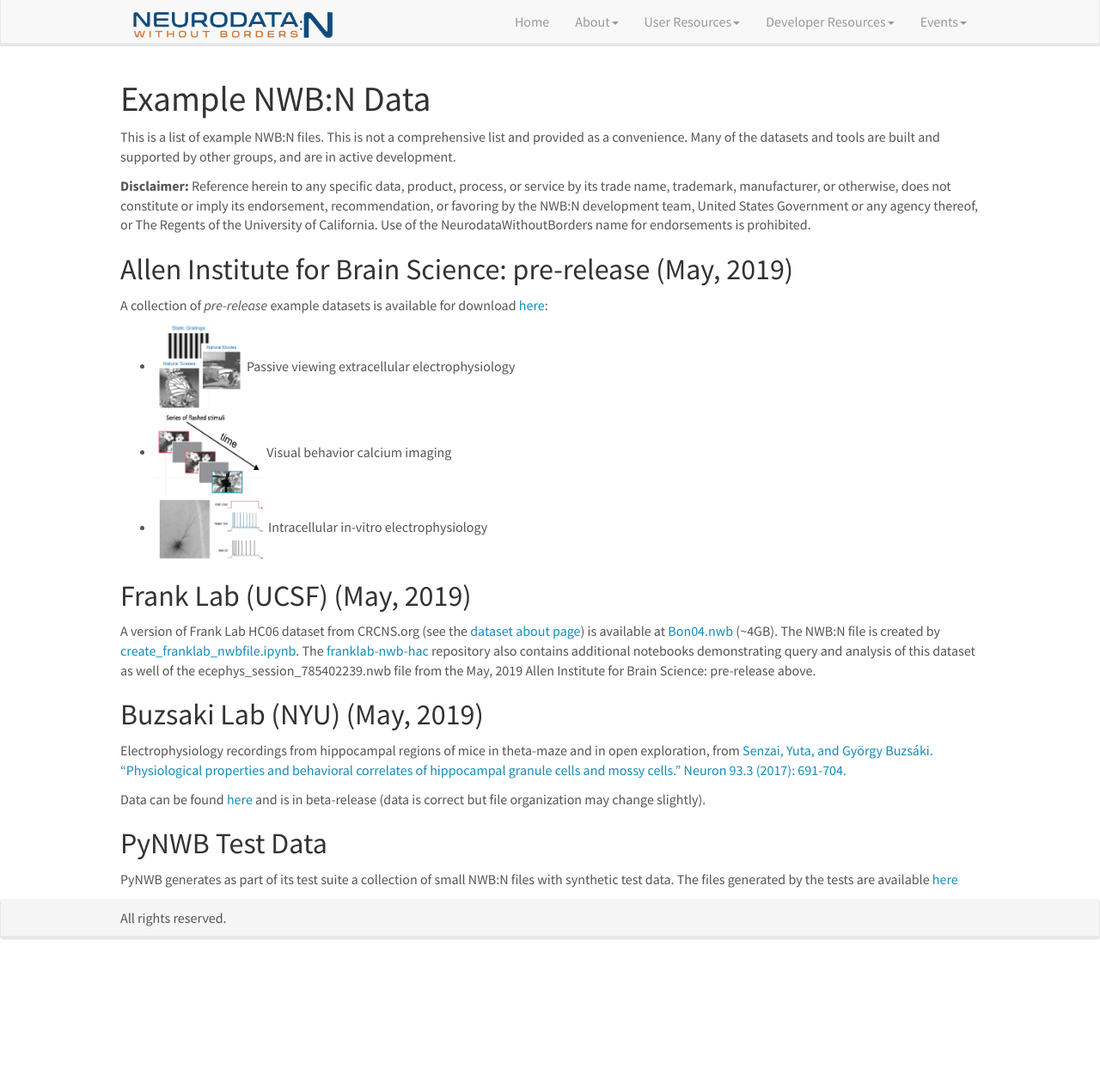
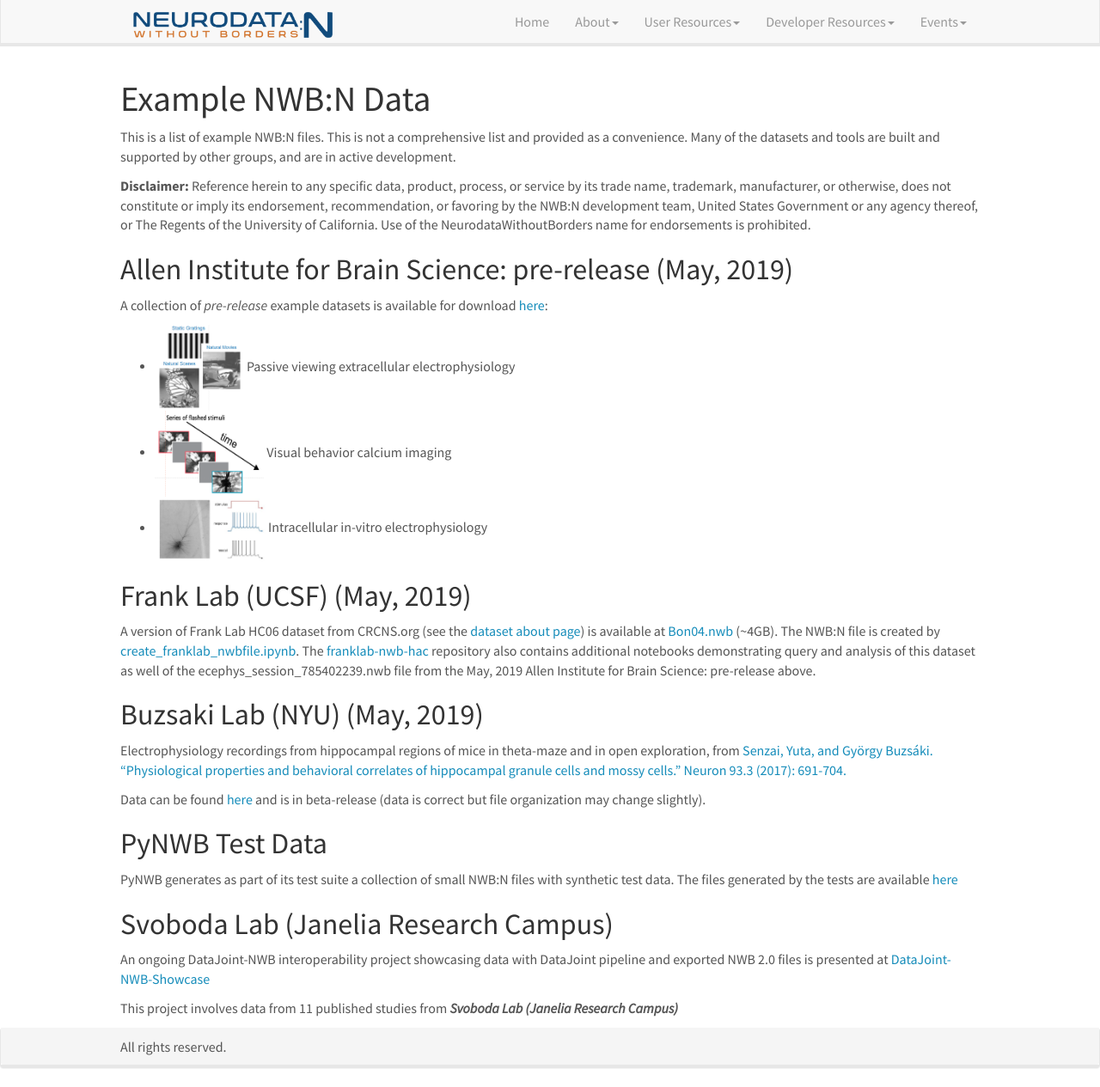
Before and after one commit to ttngu207/neurodatawithoutborders.github.io, a Jekyll site: the page built from _pages/nwb_example_data.md, in a window 1280 px wide and 1265 px high. Shown: the whole window at 86% size. Built offline with Jekyll 4.4.1, drawn with Linux system fonts in a browser that asks for light colours; nearby versions of some CDN libraries.

Commit message:
Update nwb_example_data.md

```diff
--- a/_pages/nwb_example_data.md
+++ b/_pages/nwb_example_data.md
@@ -35,3 +35,8 @@
 ## PyNWB Test Data
 
 PyNWB generates as part of its test suite a collection of small NWB:N files with synthetic test data. The files generated by the tests are available [here](https://drive.google.com/drive/folders/1g1CpnoMd9s9L-sHBWVyklp3-xJcLGeFt?usp=sharing)
+
+## Svoboda Lab (Janelia Research Campus)
+An ongoing DataJoint-NWB interoperability project showcasing data with DataJoint pipeline and exported NWB 2.0 files is presented at [DataJoint-NWB-Showcase](https://github.com/vathes/DataJoint-NWB-showcase)
+
+This project involves data from 11 published studies from ***Svoboda Lab (Janelia Research Campus)***
```
